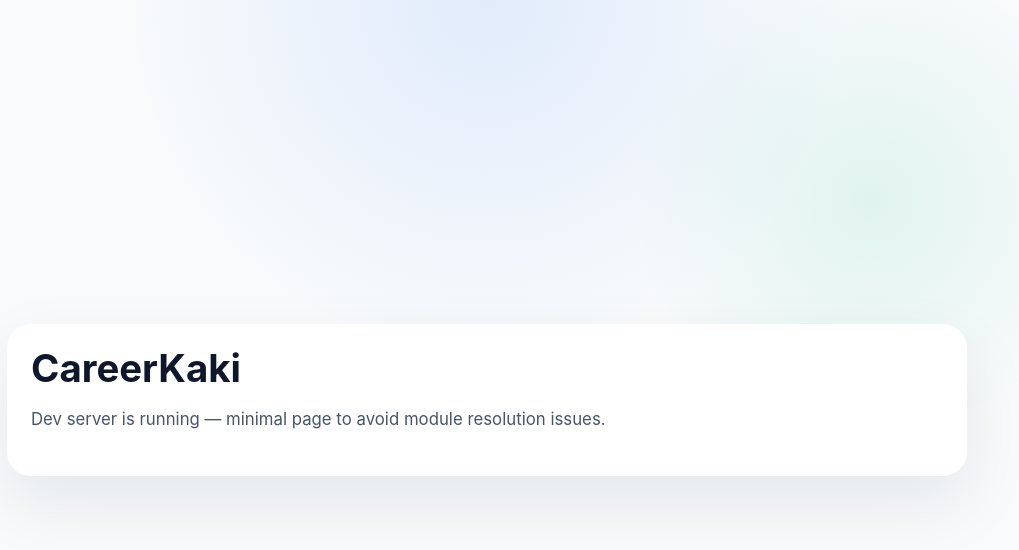
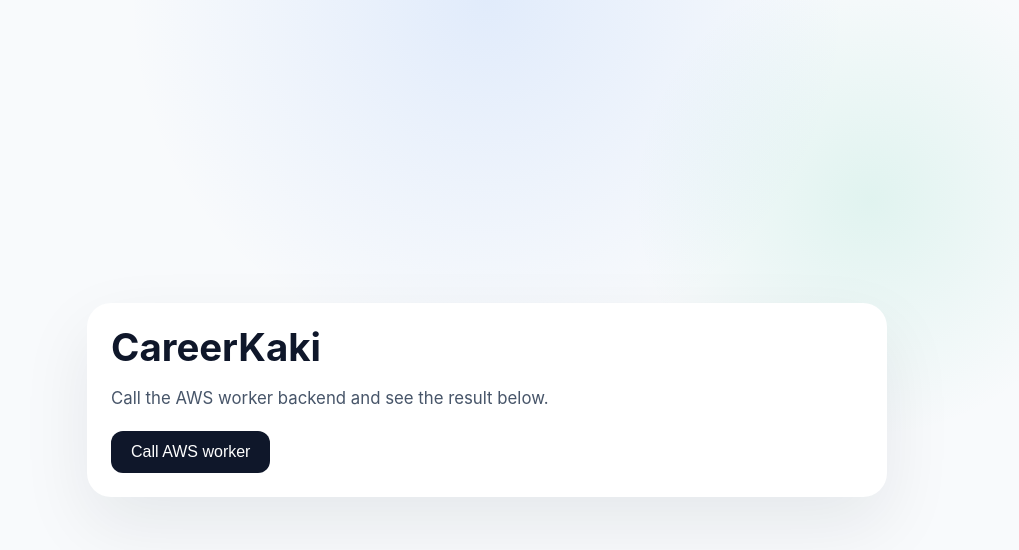
Before and after one commit to sgirabin/career-kaki, a Next.js app in the folder apps/web/: page / in a window 1280 px wide. Shown: the top 550 px of the page, without its empty margins (153-1172 px from the left). Built offline with nearby package versions, Linux system fonts and the light colour scheme.

Commit message:
feat(web): add AWS worker proxy and frontend call button

```diff
--- /dev/null
+++ b/apps/web/app/api/worker/route.ts
@@ -0,0 +1,16 @@
+import { NextResponse } from "next/server";
+
+export async function GET() {
+  const workerUrl = process.env.NEXT_PUBLIC_AWS_WORKER_URL;
+  if (!workerUrl) {
+    return NextResponse.json({ error: "NEXT_PUBLIC_AWS_WORKER_URL is not configured." }, { status: 500 });
+  }
+
+  try {
+    const res = await fetch(workerUrl, { method: "GET" });
+    const data = await res.json();
+    return NextResponse.json(data, { status: res.status });
+  } catch (error) {
+    return NextResponse.json({ error: (error instanceof Error ? error.message : String(error)) }, { status: 500 });
+  }
+}
--- a/apps/web/app/page.tsx
+++ b/apps/web/app/page.tsx
@@ -1,8 +1,81 @@
+"use client";
+
+import { useState } from "react";
+
 export default function HomePage() {
+  const [loading, setLoading] = useState(false);
+  const [result, setResult] = useState<string | null>(null);
+  const [error, setError] = useState<string | null>(null);
+
+  async function callWorker() {
+    setLoading(true);
+    setResult(null);
+    setError(null);
+    try {
+      const response = await fetch("/api/worker");
+      const body = await response.json();
+      if (!response.ok) {
+        setError(JSON.stringify(body, null, 2));
+      } else {
+        setResult(JSON.stringify(body, null, 2));
+      }
+    } catch (err) {
+      setError(err instanceof Error ? err.message : String(err));
+    } finally {
+      setLoading(false);
+    }
+  }
+
   return (
-    <main style={{ padding: 24 }}>
+    <main style={{ padding: 24, maxWidth: 800, margin: "0 auto" }}>
       <h1>CareerKaki</h1>
-      <p>Dev server is running — minimal page to avoid module resolution issues.</p>
+      <p>Call the AWS worker backend and see the result below.</p>
+      <button
+        type="button"
+        onClick={callWorker}
+        disabled={loading}
+        style={{
+          padding: "0.75rem 1.25rem",
+          borderRadius: 12,
+          border: "none",
+          background: "#0f172a",
+          color: "white",
+          cursor: loading ? "not-allowed" : "pointer",
+          fontSize: "1rem",
+        }}
+      >
+        {loading ? "Calling worker..." : "Call AWS worker"}
+      </button>
+
+      {error ? (
+        <pre
+          style={{
+            marginTop: 24,
+            padding: 16,
+            borderRadius: 16,
+            background: "#fee2e2",
+            color: "#991b1b",
+            whiteSpace: "pre-wrap",
+          }}
+        >
+          {error}
+        </pre>
+      ) : null}
+
+      {result ? (
+        <pre
+          style={{
+            marginTop: 24,
+            padding: 16,
+            borderRadius: 16,
+            background: "#f8fafc",
+            color: "#0f172a",
+            whiteSpace: "pre-wrap",
+          }}
+        >
+          {result}
+        </pre>
+      ) : null}
     </main>
   );
 }
--- a/apps/web/scripts/smoke-test.js
+++ b/apps/web/scripts/smoke-test.js
@@ -1,6 +1,6 @@
 (async function(){
   const port = process.env.PORT || 3001;
-  const url = `http://localhost:${port}/api/hello`;
+  const url = `http://localhost:${port}/api/worker`;
   console.log('Testing', url);
   try {
     const res = await fetch(url, { method: 'GET' });
```
